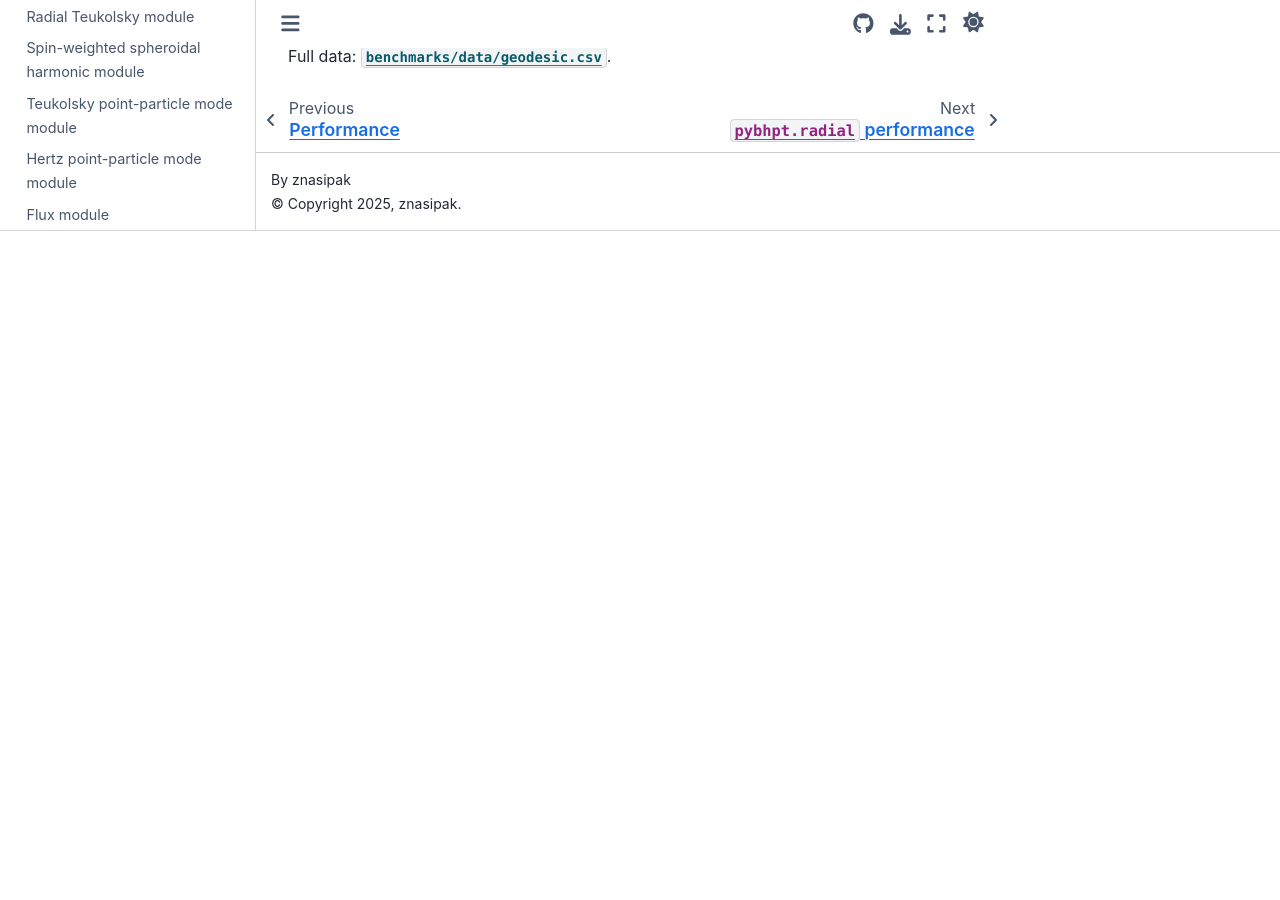
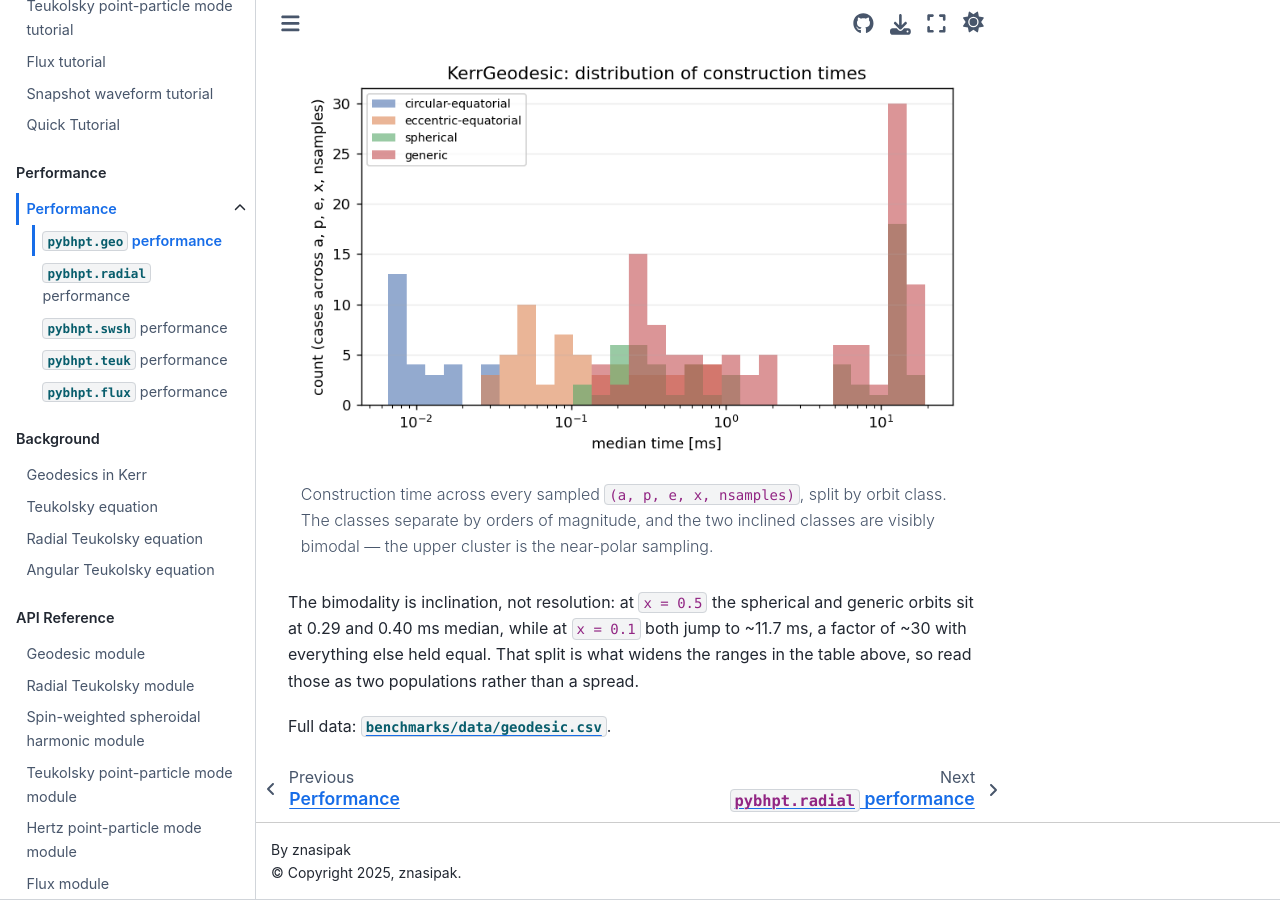
Before and after one commit to znasipak/pybhpt, a Sphinx documentation site: the page built from docs/performance/geo.md, in a window 1280 px wide and 900 px high, scrolled down 749 px. Built offline with Sphinx 7.4.7 and the Sphinx Book theme 1.1.4, drawn with Linux system fonts in a browser that asks for light colours; before the commit the page ends 980 px from its top, so only the background shows below that.

Commit message:
Embed the geodesic timing histogram on the geo performance page
The histogram makes a point the summary table could not: the two inclined orbit
classes are bimodal, not broad. Splitting by inclination confirms it -- spherical
and generic sit at 0.29 and 0.40 ms median at x = 0.5, and both jump to ~11.7 ms
at x = 0.1, a factor of ~30 with everything else held equal. The table's wide
ranges for those classes are two populations rather than a spread, and the page
now says so.

Co-Authored-By: Claude Opus 5 <noreply@anthropic.com>

````diff
--- a/docs/performance/geo.md
+++ b/docs/performance/geo.md
@@ -24,4 +24,18 @@ Representative median times (`a = 0.9`):
   orbits are the expensive end). Because this cost is paid once per orbit and shared by
   all modes, it is rarely the bottleneck of a production run.
 
+```{figure} ../_static/figures/geo_hist.png
+:alt: Distribution of KerrGeodesic construction times by orbit class
+:width: 100%
+
+Construction time across every sampled `(a, p, e, x, nsamples)`, split by orbit class.
+The classes separate by orders of magnitude, and the two inclined classes are visibly
+bimodal — the upper cluster is the near-polar sampling.
+```
+
+The bimodality is inclination, not resolution: at `x = 0.5` the spherical and generic
+orbits sit at 0.29 and 0.40 ms median, while at `x = 0.1` both jump to ~11.7 ms, a factor
+of ~30 with everything else held equal. That split is what widens the ranges in the table
+above, so read those as two populations rather than a spread.
+
 Full data: [`benchmarks/data/geodesic.csv`](https://github.com/znasipak/pybhpt/blob/main/benchmarks/data/geodesic.csv).
````
